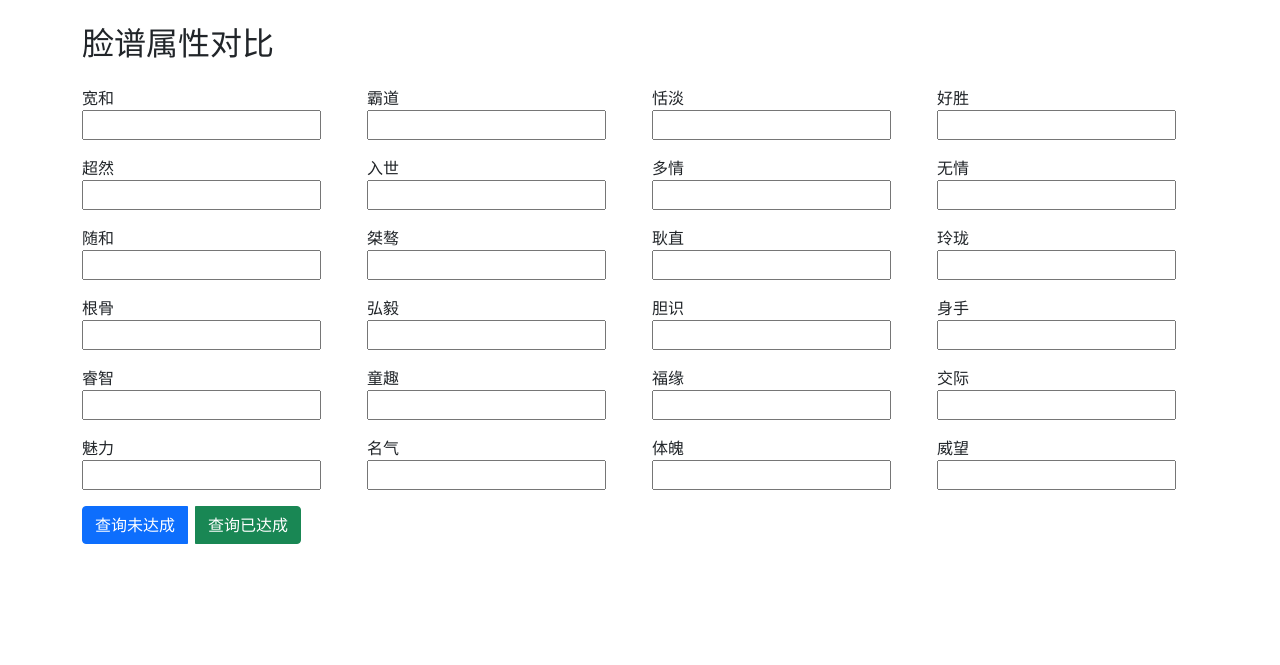
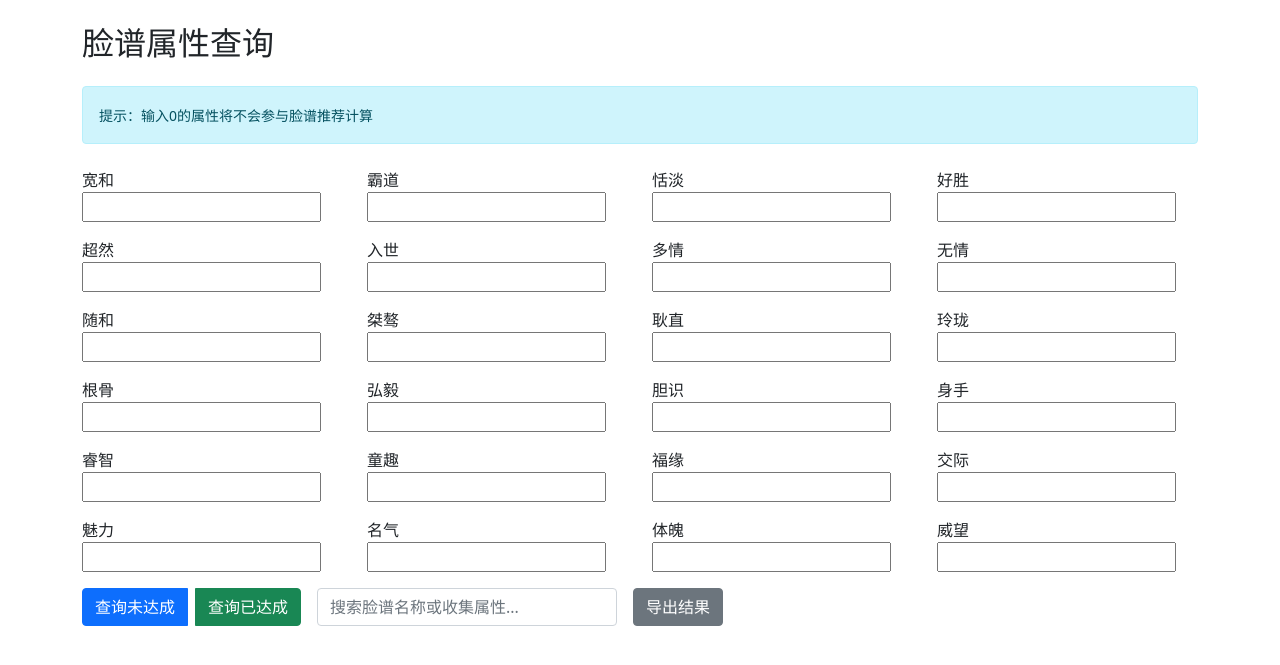
Before and after one commit to lemon-sir/Masks, a Django app: page / in a window 1280 px wide. Shown: the top 665 px of the page. Run offline with Django 5.2, Linux system fonts and the light colour scheme; some libraries are stand-ins or nearby versions.

Commit message:
update version v1.1(20250302) 1.更新了平行服的命格收集属性 2.添加了脸谱颜色区分 3.添加了关键词搜索功能 4.添加了导出结果功能

```diff
--- a/masks/management/commands/import_masks.py
+++ b/masks/management/commands/import_masks.py
@@ -9,7 +9,7 @@ class Command(BaseCommand):
     help = '从Excel文件导入脸谱数据'
 
     def handle(self, *args, **options):
-        excel_path = '/Users/cassius.huang/Desktop/Kivar/Darki/Masks/masks/static/Data/RawData.xlsx'
+        excel_path = 'D:\\Desktop\\Git\Masks\\masks\\static\\Data\\RawData.xlsx'
 
         if not os.path.exists(excel_path):
             self.stdout.write(self.style.ERROR(f'Excel文件不存在：{excel_path}'))
@@ -30,6 +30,7 @@ class Command(BaseCommand):
             # 将字符串列的NaN填充为空字符串
             df['收集属性'] = df['收集属性'].fillna('')
             df['脸谱名称'] = df['脸谱名称'].fillna('')
+            df['颜色'] = df['颜色'].fillna('')
 
             self.stdout.write(self.style.SUCCESS(f'Excel文件中的列名：{list(df.columns)}'))
 
@@ -64,7 +65,8 @@ class Command(BaseCommand):
                         mingqi=int(row['名气']),
                         tipo=int(row['体魄']),
                         weiwang=int(row['威望']),
-                        collection_info=row['收集属性']
+                        collection_info=row['收集属性'],
+                        color=row['颜色']
                     )
                 except Exception as e:
                     self.stdout.write(self.style.ERROR(f'导入行失败：{str(e)}'))
--- a/masks/models.py
+++ b/masks/models.py
@@ -27,6 +27,7 @@ class Mask(models.Model):
     tipo = models.IntegerField(verbose_name='体魄')
     weiwang = models.IntegerField(verbose_name='威望')
     collection_info = models.TextField(verbose_name='收集属性信息')
+    color = models.CharField(max_length=100, blank=True, default='')
 
     def __str__(self):
         return self.name
--- a/masks/templates/base.html
+++ b/masks/templates/base.html
@@ -3,7 +3,7 @@
 <head>
     <meta charset="UTF-8">
     <meta name="viewport" content="width=device-width, initial-scale=1.0">
-    <title>脸谱属性对比</title>
+    <title>脸谱属性查询</title>
     <link href="https://cdn.jsdelivr.net/npm/bootstrap@5.1.3/dist/css/bootstrap.min.css" rel="stylesheet">
 </head>
 <body>
@@ -11,5 +11,6 @@
     {% endblock %}
 
     <script src="https://cdn.jsdelivr.net/npm/bootstrap@5.1.3/dist/js/bootstrap.bundle.min.js"></script>
+    <script src="https://html2canvas.hertzen.com/dist/html2canvas.min.js"></script>
 </body>
 </html>
--- a/masks/templates/masks/compare.html
+++ b/masks/templates/masks/compare.html
@@ -1,8 +1,20 @@
 {% extends 'base.html' %}
 
 {% block content %}
+<style>
+.mask-card-白 { background-color: #ffffff; border: 1px solid #ddd; }
+.mask-card-绿 { background-color: #90EE90; }
+.mask-card-蓝 { background-color: #87CEEB; }
+.mask-card-紫 { background-color: #DDA0DD; }
+.mask-card-金 { background-color: #FFD700; }
+/* 根据您的颜色值添加其他类 */
+</style>
+
 <div class="container mt-4">
-    <h2 class="mb-4">脸谱属性对比</h2>
+    <h2 class="mb-4">脸谱属性查询</h2>
+    <div class="alert alert-info mb-4">
+        <small>提示：输入0的属性将不会参与脸谱推荐计算</small>
+    </div>
 
     <form method="post" class="mb-4">
         {% csrf_token %}
@@ -16,18 +28,96 @@
             </div>
             {% endfor %}
         </div>
-        <div class="btn-group" role="group">
+        <div class="d-flex align-items-center">
+            <div class="btn-group me-3" role="group">
                 <button type="submit" name="action" value="check_unachieved" class="btn btn-primary me-2">查询未达成</button>
                 <button type="submit" name="action" value="check_achieved" class="btn btn-success">查询已达成</button>
             </div>
+            <div class="input-group me-3" style="width: 300px;">
+                <input type="text" id="searchInput" class="form-control" placeholder="搜索脸谱名称或收集属性...">
+            </div>
+            <button id="exportBtn" class="btn btn-secondary" onclick="exportResults()">导出结果</button>
+        </div>
     </form>
 
+    <div id="exportContainer" class="d-none">
+        <div class="user-inputs mb-4">
+            <h3>查询参数：</h3>
+            <div class="row">
+                {% for field in form %}
+                {% if field.value and field.value != '0' and field.name not in 'name,collection_info' %}
+                <div class="col-md-3">
+                    <strong>{{ field.label }}:</strong> {{ field.value }}
+                </div>
+                {% endif %}
+                {% endfor %}
+            </div>
+        </div>
+
+        {% if unachieved_masks and action == 'check_unachieved' %}
+        <div class="unachieved-section mb-4">
+            <h3>未达成的脸谱（按差值从小到大排序）：</h3>
+            <div class="row">
+                {% for mask in unachieved_masks %}
+                <div class="col-md-4 mb-4">
+                    <div class="card mask-card-{{ mask.color|lower }}">
+                        <div class="card-body">
+                            <h5 class="card-title">{{ mask.name }}</h5>
+                            <p class="card-text">{{ mask.collection_info }}</p>
+                            <div class="mt-2">
+                                <h6>距离达成还需提升：</h6>
+                                <ul class="list-unstyled">
+                                {% for field, diff in mask.differences.items %}
+                                    <li><small>{{ field }}: {{ diff }}</small></li>
+                                {% endfor %}
+                                </ul>
+                            </div>
+                        </div>
+                    </div>
+                </div>
+                {% endfor %}
+            </div>
+        </div>
+        {% endif %}
+
+        {% if achieved_masks and action == 'check_achieved' %}
+        <div class="achieved-section mb-4">
+            <h3>已达成的脸谱：</h3>
+            <div class="row">
+                {% for mask in achieved_masks %}
+                <div class="col-md-4 mb-4">
+                    <div class="card mask-card-{{ mask.color|lower }}">
+                        <div class="card-body">
+                            <h5 class="card-title">{{ mask.name }}</h5>
+                            <p class="card-text">{{ mask.collection_info }}</p>
+                        </div>
+                    </div>
+                </div>
+                {% endfor %}
+            </div>
+        </div>
+        {% endif %}
+
+        {% if request.method == 'POST' and action == 'check_unachieved' and not unachieved_masks %}
+        <div class="alert alert-info mt-4">
+            没有找到未达成的脸谱。
+        </div>
+        {% endif %}
+
+        {% if request.method == 'POST' and action == 'check_achieved' and not achieved_masks %}
+        <div class="alert alert-info mt-4">
+            没有找到已达成的脸谱。
+        </div>
+        {% endif %}
+    </div>
+
+    <div id="displayContainer">
         {% if unachieved_masks and action == 'check_unachieved' %}
         <h3 class="mt-4 mb-3">未达成的脸谱（按差值从小到大排序）：</h3>
         <div class="row">
             {% for mask in unachieved_masks %}
             <div class="col-md-4 mb-4">
-            <div class="card">
+                <div class="card mask-card-{{ mask.color|lower }}">
                     <div class="card-body">
                         <h5 class="card-title">{{ mask.name }}</h5>
                         <p class="card-text">{{ mask.collection_info }}</p>
@@ -51,7 +141,7 @@
         <div class="row">
             {% for mask in achieved_masks %}
             <div class="col-md-4 mb-4">
-            <div class="card">
+                <div class="card mask-card-{{ mask.color|lower }}">
                     <div class="card-body">
                         <h5 class="card-title">{{ mask.name }}</h5>
                         <p class="card-text">{{ mask.collection_info }}</p>
@@ -61,17 +151,57 @@
             {% endfor %}
         </div>
         {% endif %}
+    </div>
+</div>
 
-    {% if request.method == 'POST' and action == 'check_unachieved' and not unachieved_masks %}
-    <div class="alert alert-info mt-4">
-        没有找到未达成的脸谱。
-    </div>
-    {% endif %}
+<script src="https://html2canvas.hertzen.com/dist/html2canvas.min.js"></script>
 
-    {% if request.method == 'POST' and action == 'check_achieved' and not achieved_masks %}
-    <div class="alert alert-info mt-4">
-        没有找到已达成的脸谱。
-    </div>
-    {% endif %}
-</div>
+<script>
+function exportResults() {
+    const container = document.getElementById('exportContainer');
+    if (!container.children.length) {
+        alert('没有可导出的查询结果');
+        return;
+    }
+
+    container.classList.remove('d-none');
+
+    const now = new Date();
+    const defaultFileName = `脸谱查询结果_${now.getFullYear()}${(now.getMonth()+1).toString().padStart(2,'0')}${now.getDate().toString().padStart(2,'0')}_${now.getHours().toString().padStart(2,'0')}${now.getMinutes().toString().padStart(2,'0')}${now.getSeconds().toString().padStart(2,'0')}.png`;
+
+    html2canvas(container, {
+        backgroundColor: '#ffffff',
+        scale: 2,
+        windowWidth: container.scrollWidth,
+        windowHeight: container.scrollHeight,
+        logging: false,
+        useCORS: true
+    }).then(canvas => {
+        const link = document.createElement('a');
+        link.download = defaultFileName;
+        link.href = canvas.toDataURL('image/png', 1.0);
+        document.body.appendChild(link);
+        link.click();
+        document.body.removeChild(link);
+
+        container.classList.add('d-none');
+    });
+}
+
+document.getElementById('searchInput').addEventListener('input', function() {
+    const searchText = this.value.toLowerCase();
+    const cards = document.querySelectorAll('.card');
+
+    cards.forEach(card => {
+        const name = card.querySelector('.card-title').textContent.toLowerCase();
+        const info = card.querySelector('.card-text').textContent.toLowerCase();
+
+        if (name.includes(searchText) || info.includes(searchText)) {
+            card.parentElement.style.display = '';
+        } else {
+            card.parentElement.style.display = 'none';
+        }
+    });
+});
+</script>
 {% endblock %}
--- a/masks/views.py
+++ b/masks/views.py
@@ -45,41 +45,51 @@ def compare_masks(request):
 
     if request.method == 'POST' and form.is_valid():
         print("表单验证通过")
-        filled_fields = {
+        # 分别获取非0和0值的字段
+        nonzero_fields = {
             field: int(value)
             for field, value in form.cleaned_data.items()
-            if value is not None and value != '' and field not in ['name', 'collection_info']
+            if value is not None and value != '' and int(value) > 0 and field not in ['name', 'collection_info']
         }
 
-        print(f"填写的字段: {filled_fields}")
+        zero_fields = {
+            field
+            for field, value in form.cleaned_data.items()
+            if value is not None and value != '' and int(value) == 0 and field not in ['name', 'collection_info']
+        }
 
-        if filled_fields:
+        print(f"非0字段: {nonzero_fields}")
+        print(f"0值字段: {zero_fields}")
+
+        if nonzero_fields or zero_fields:
             all_masks = Mask.objects.all()
             print(f"数据库中的脸谱数量: {all_masks.count()}")
 
             for mask in all_masks:
-                requirements = {}
-                for field in filled_fields.keys():
-                    db_value = getattr(mask, field)
-                    if db_value > 0:
-                        requirements[field] = db_value
+                # 检查是否有任何必需属性被设置为0
+                has_zero_required = False
+                for zero_field in zero_fields:
+                    if getattr(mask, zero_field) > 0:
+                        has_zero_required = True
+                        break
 
-                if not requirements:
+                # 如果有必需属性为0，则既不是已达成也不是未达成
+                if has_zero_required:
                     continue
 
                 is_achieved = True
                 differences = {}
 
-                for field, required_value in requirements.items():
-                    user_value = filled_fields.get(field, 0)
-                    if user_value < required_value:
+                # 只检查非0字段
+                for field, user_value in nonzero_fields.items():
+                    mask_value = getattr(mask, field)
+                    if mask_value > 0 and user_value < mask_value:
                         is_achieved = False
-                        differences[field] = required_value - user_value
+                        differences[field] = mask_value - user_value
 
                 if action == 'check_achieved' and is_achieved:
                     achieved_masks.append(mask)
                 elif action == 'check_unachieved' and not is_achieved:
-                    # 将字段名称转换为中文
                     mask.differences = {field_names[field]: value for field, value in differences.items()}
                     unachieved_masks.append(mask)
 
```
Also changed, not shown: masks/migrations/0002_mask_color.py (added), 2 other files. Lines whose indentation alone changed are shown as unchanged.
